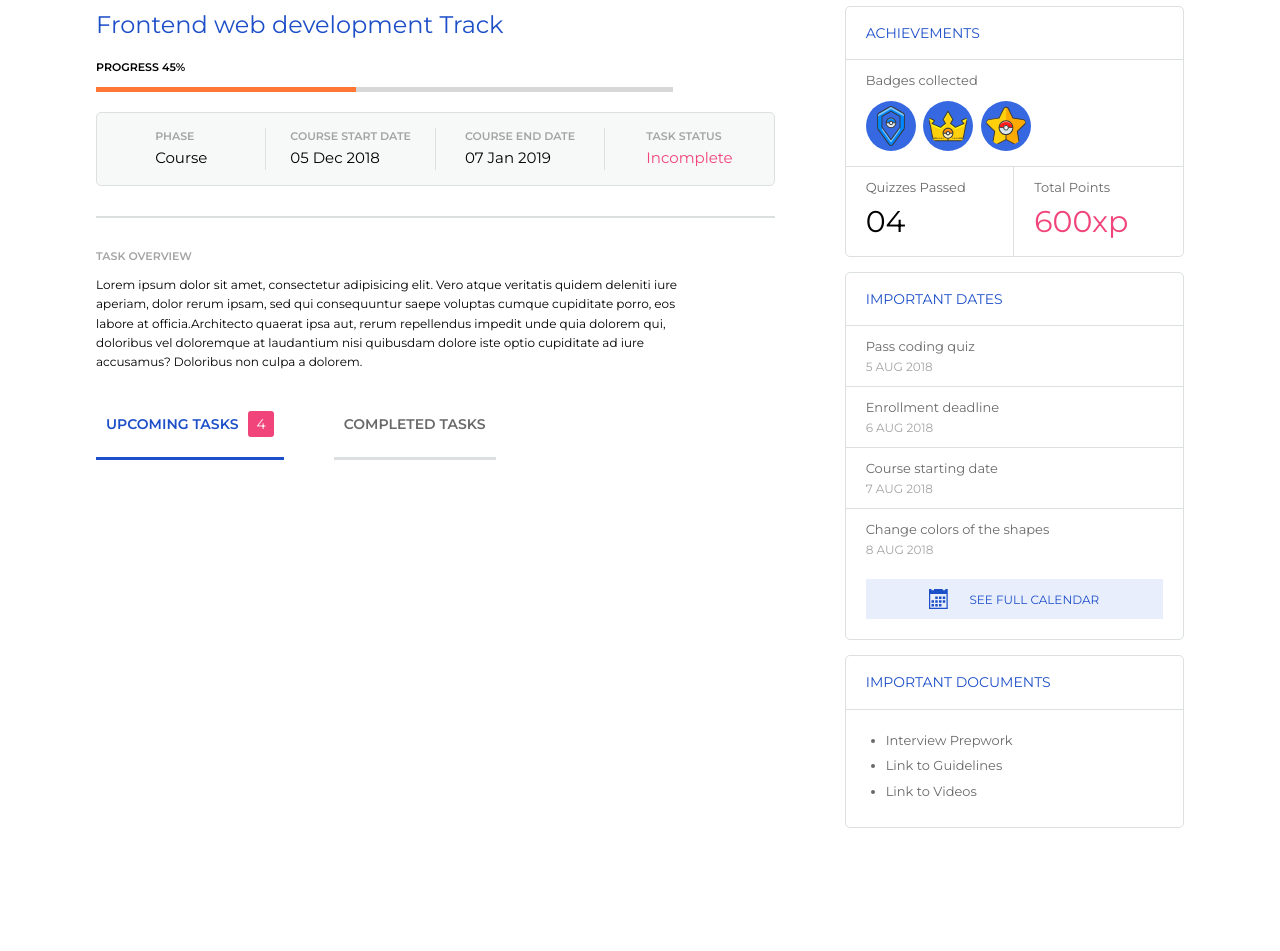
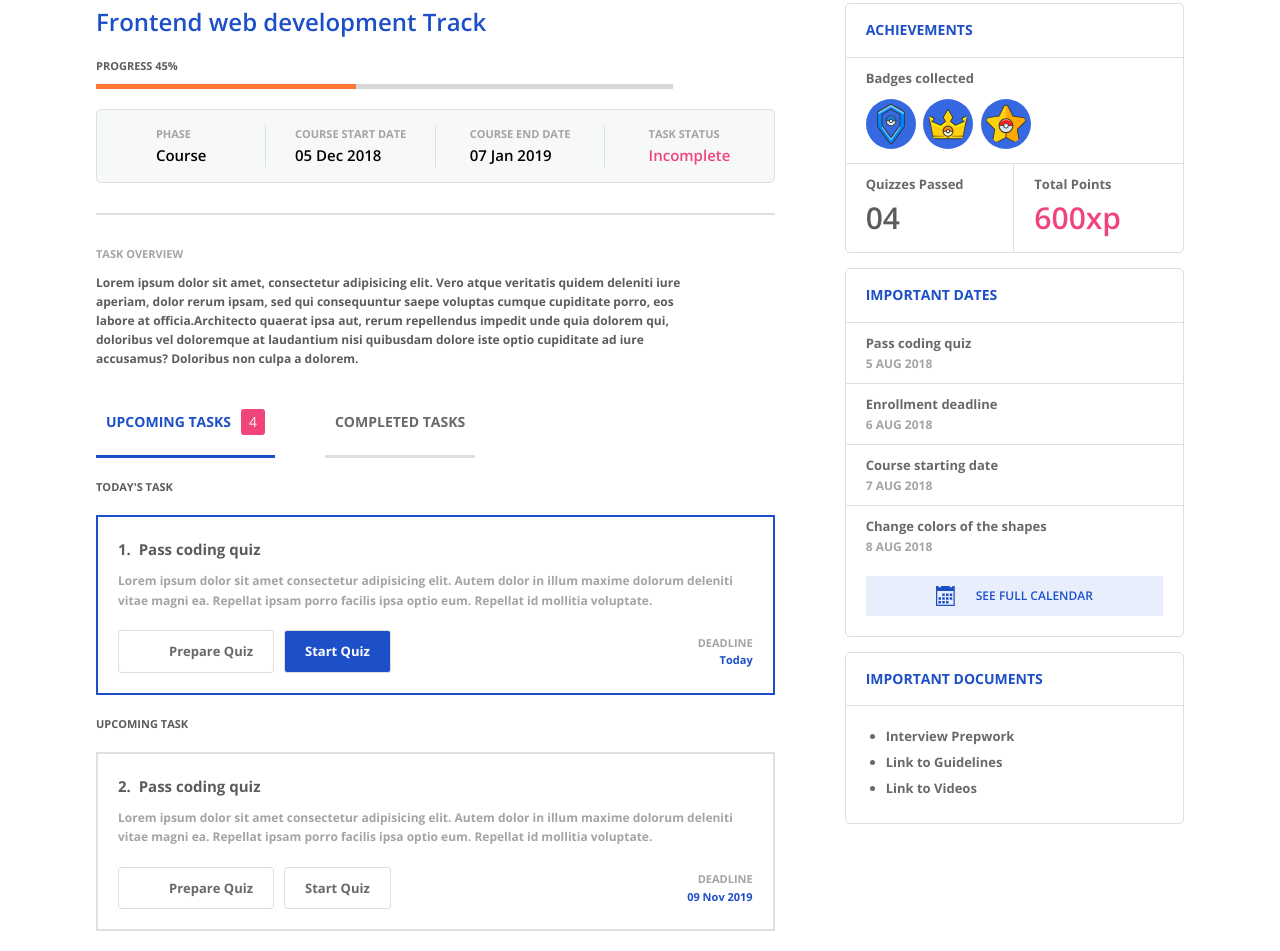
Before and after one commit to nursh/Trouse-Acadamy, a website: page index.html in a window 1280 px wide. Shown: the part 230-1181 px from the top of the page. Before the commit the page ends 1073 px from the top, so only its background shows below. Drawn offline with nearby package versions, Linux system fonts and the light colour scheme.

Commit message:
Finished with project

```diff
--- a/index.html
+++ b/index.html
@@ -5,7 +5,7 @@
     <meta name="viewport" content="width=device-width, initial-scale=1.0" />
     <meta http-equiv="X-UA-Compatible" content="ie=edge" />
     <link
-      href="https://fonts.googleapis.com/css?family=Montserrat:400,600,700"
+      href="https://fonts.googleapis.com/css?family=Open+Sans:400,600,700"
       rel="stylesheet"
     />
     <link rel="stylesheet" href="css/style.css" />
@@ -17,10 +17,10 @@
       <form action="#" class="search">
         <input type="text" class="search__input" placeholder="Search..." />
         <button class="search__button">
-            <svg class="search__icon">
-              <use xlink:href="img/sprite.svg#icon-search"></use>
-            </svg>
-          </button>
+          <svg class="search__icon">
+            <use xlink:href="img/sprite.svg#icon-search"></use>
+          </svg>
+        </button>
       </form>
 
       <nav class="nav">
@@ -28,7 +28,7 @@
           <li class="nav__item nav__item--active">
             <a href="#" class="nav__link">
               <svg class="nav__icon">
-                <use xlink:href="img/sprite.svg#icon-home3" ></use>
+                <use xlink:href="img/sprite.svg#icon-home3"></use>
               </svg>
               <span>Home</span>
             </a>
@@ -119,7 +119,9 @@
               <p class="info__text">Course</p>
             </div>
             <div class="info-item">
-              <h5 class="tiny-heading tiny-heading--light">Course Start date</h5>
+              <h5 class="tiny-heading tiny-heading--light">
+                Course Start date
+              </h5>
               <p class="info__text">05 Dec 2018</p>
             </div>
             <div class="info-item">
@@ -136,12 +138,15 @@
 
           <div class="overview">
             <h4 class="tiny-heading tiny-heading--light">Task Overview</h4>
-            <p class="overview__text">Lorem ipsum dolor sit amet, consectetur adipisicing elit.
-              Vero atque veritatis quidem deleniti iure aperiam, dolor rerum ipsam,
-              sed qui consequuntur saepe voluptas cumque cupiditate porro,
-              eos labore at officia.Architecto quaerat ipsa aut,
-              rerum repellendus impedit unde quia dolorem qui,
-              doloribus vel doloremque at laudantium nisi quibusdam dolore iste optio cupiditate ad iure accusamus? Doloribus non culpa a dolorem.</p>
+            <p class="overview__text">
+              Lorem ipsum dolor sit amet, consectetur adipisicing elit. Vero
+              atque veritatis quidem deleniti iure aperiam, dolor rerum ipsam,
+              sed qui consequuntur saepe voluptas cumque cupiditate porro, eos
+              labore at officia.Architecto quaerat ipsa aut, rerum repellendus
+              impedit unde quia dolorem qui, doloribus vel doloremque at
+              laudantium nisi quibusdam dolore iste optio cupiditate ad iure
+              accusamus? Doloribus non culpa a dolorem.
+            </p>
           </div>
 
           <div class="task-title">
@@ -153,6 +158,70 @@
               <h4 class="small-heading small-heading--gray">Completed Tasks</h4>
             </div>
           </div>
+
+          <div class="tasks">
+            <div class="task">
+              <h4 class="tiny-heading">Today's Task</h4>
+              <div class="task-card task-card--active">
+                <h3 class="task-card__title">1. &nbsp;Pass coding quiz</h3>
+                <p class="overview__text overview__text--light">
+                  Lorem ipsum dolor sit amet consectetur adipisicing elit. Autem
+                  dolor in illum maxime dolorum deleniti vitae magni ea.
+                  Repellat ipsam porro facilis ipsa optio eum. Repellat id
+                  mollitia voluptate.
+                </p>
+                <div class="task__info">
+                  <div class="task__buttons">
+                    <a href="#" class="task__button">
+                      <svg class="task__button__icon">
+                        <use xlink:href="img/sprite.svg#icon-new-message"></use>
+                      </svg>
+                      <span>Prepare Quiz</span>
+                    </a>
+                    <a href="#" class="task__button task__button--active"
+                      >Start Quiz</a
+                    >
+                  </div>
+
+                  <div class="task-deadline">
+                    <div class="tiny-heading tiny-heading--light tiny-heading--right">Deadline</div>
+                    <div class="tiny-heading tiny-heading--date tiny-heading--right">Today</div>
+                  </div>
+                </div>
+              </div>
+            </div>
+
+            <div class="task">
+              <h4 class="tiny-heading">Upcoming Task</h4>
+              <div class="task-card">
+                <h3 class="task-card__title">2. &nbsp;Pass coding quiz</h3>
+                <p class="overview__text overview__text--light">
+                  Lorem ipsum dolor sit amet consectetur adipisicing elit. Autem
+                  dolor in illum maxime dolorum deleniti vitae magni ea.
+                  Repellat ipsam porro facilis ipsa optio eum. Repellat id
+                  mollitia voluptate.
+                </p>
+                <div class="task__info">
+                  <div class="task__buttons">
+                    <a href="#" class="task__button">
+                      <svg class="task__button__icon">
+                        <use xlink:href="img/sprite.svg#icon-new-message"></use>
+                      </svg>
+                      <span>Prepare Quiz</span>
+                    </a>
+                    <a href="#" class="task__button">
+                      Start Quiz
+                    </a>
+                  </div>
+
+                  <div class="task-deadline">
+                    <div class="tiny-heading tiny-heading--light tiny-heading--right">Deadline</div>
+                    <div class="tiny-heading tiny-heading--date tiny-heading--right">09 Nov 2019</div>
+                  </div>
+                </div>
+              </div>
+            </div>
+          </div>
         </div>
 
         <div class="sidebar">
@@ -161,9 +230,21 @@
             <div class="sidebar__achievement__badges">
               <h4 class="sidebar__title">Badges collected</h4>
               <div class="sidebar__achievement__badges-icons">
-                <img src="img/blue-team.svg" alt="Blue team" class="sidebar__achievement__badges-icon">
-                <img src="img/crown.svg" alt="Crown badge" class="sidebar__achievement__badges-icon">
-                <img src="img/star-1.svg" alt="Star badge" class="sidebar__achievement__badges-icon">
+                <img
+                  src="img/blue-team.svg"
+                  alt="Blue team"
+                  class="sidebar__achievement__badges-icon"
+                />
+                <img
+                  src="img/crown.svg"
+                  alt="Crown badge"
+                  class="sidebar__achievement__badges-icon"
+                />
+                <img
+                  src="img/star-1.svg"
+                  alt="Star badge"
+                  class="sidebar__achievement__badges-icon"
+                />
               </div>
             </div>
             <div class="sidebar__achievement__section">
--- a/sass/abstracts/_variables.scss
+++ b/sass/abstracts/_variables.scss
@@ -15,3 +15,5 @@ $dark-off-white: darken($off-white, 10%);
 $icon-color: lighten($grey-light, 5%);
 $thin-border: .1rem solid $dark-off-white;
 $highlight-blue: lighten($blue-dark, 50%);
+
+$dark-text-color: darken($grey-dark, 5%);
--- a/sass/base/_base.scss
+++ b/sass/base/_base.scss
@@ -12,7 +12,7 @@ html {
 }
 
 body {
-  font-family: "Montserrat", sans-serif;
+  font-family: "Open Sans", sans-serif;
   line-height: 1.6;
 }
 
--- a/sass/base/_typography.scss
+++ b/sass/base/_typography.scss
@@ -2,7 +2,7 @@
   font-size: 1.4rem;
   color: $blue-dark;
   text-transform: uppercase;
-  font-weight: 600;
+  font-weight: 700;
 
   &--gray {
     color: $grey-dark;
@@ -13,8 +13,27 @@
 .tiny-heading {
   font-size: 1.1rem;
   text-transform: uppercase;
-  font-weight: 600;
-  color: darken($grey-dark, 50%);
+  font-weight: 700;
+  color: $dark-text-color;
+
+  &--light {
+    color: $grey-light;
+  }
+
+  &--date {
+    color: $blue-dark;
+    text-transform: capitalize;
+  }
+
+  &--right {
+    text-align: right;
+  }
+}
+
+.overview__text {
+  font-size: 1.2rem;
+  margin-top: 1rem;
+  font-weight: 700;
 
   &--light {
     color: $grey-light;
--- a/sass/components/_content.scss
+++ b/sass/components/_content.scss
@@ -2,7 +2,7 @@
   &__title {
     color: $blue-dark;
     font-size: 2.4rem;
-    font-weight: 400;
+    font-weight: 600;
   }
 }
 
@@ -13,9 +13,5 @@
 
 .overview {
   width: 90%;
-  font-size: 1.2rem;
-
-  &__text {
-    margin-top: 1rem;
-  }
+  color: $dark-text-color;
 }
--- a/sass/components/_info.scss
+++ b/sass/components/_info.scss
@@ -5,6 +5,7 @@
   border-radius: .5rem;
   display: flex;
   background-color: $off-white;
+  font-weight: 600;
 
   &-item {
     flex: 1;
--- a/sass/components/_navigation.scss
+++ b/sass/components/_navigation.scss
@@ -21,6 +21,7 @@
   &__link {
     display: flex;
     align-items: center;
+    font-weight: 600;
 
 
     &:visited,
--- a/sass/components/_pages.scss
+++ b/sass/components/_pages.scss
@@ -7,6 +7,7 @@
   border: $thin-border;
   background-color: $off-white;
   color: $grey-dark;
+  font-weight: 700;
 
 
   &__title {
--- a/sass/components/_sidebar.scss
+++ b/sass/components/_sidebar.scss
@@ -2,6 +2,8 @@
 
   &__text {
     font-size: 3rem;
+    color: $dark-text-color;
+    font-weight: 600;
   }
 
   &__text--pink {
@@ -11,23 +13,18 @@
   &__title {
     font-size: 1.3rem;
     color: $grey-dark;
+    font-weight: 700;
   }
 
   &__heading {
-
     padding: 1.5rem 2rem;
     border-bottom: $thin-border;
   }
 
   &__subheading {
-    font-weight: 400;
+    font-weight: 700;
     font-size: 1.2rem;
     color: $grey-light;
-  }
-
-  &__title,
-  &__heading {
-    font-weight: 400;
   }
 
   & > * {
@@ -61,6 +58,7 @@
     & span {
       display: inline-block;
       padding-left: 2rem;
+      font-weight: 600;
     }
   }
 
--- /dev/null
+++ b/sass/components/_tasks.scss
@@ -0,0 +1,71 @@
+.tasks {
+  margin: 2rem 0;
+}
+
+.task-card {
+  margin: 2rem 0;
+  padding: 2rem;
+  border: .2rem solid $dark-off-white;
+
+  &__title {
+    font-size: 1.5rem;
+    color: $dark-text-color;
+  }
+
+  &--active {
+    border-color: $blue-dark;
+  }
+
+  &:hover {
+    border-color: $blue-dark;
+  }
+}
+
+.task {
+
+  &__info {
+    margin-top: 2rem;
+    display: flex;
+    justify-content: space-between;
+    align-items: center;
+  }
+
+  &__buttons {
+    display: flex;
+  }
+
+  &__button {
+    display: flex;
+    align-items: center;
+    justify-content: center;
+    color: $grey-dark;
+    font-size: 1.3rem;
+    padding: 1rem 2rem;
+    border: $thin-border;
+    border-radius: .3rem;
+    text-decoration: none;
+    font-weight: 700;
+
+    &__icon {
+      height: 1.5rem;
+      width: 1.5rem;
+      fill: $grey-light;
+      margin-right: 1.5rem;
+    }
+
+    &:not(:last-child) {
+      margin-right: 1rem;
+    }
+
+    &:hover,
+    &--active {
+      color: #fff;
+      background-color: $blue-dark;
+    }
+
+    &:hover &__icon {
+      fill: #fff;
+    }
+  }
+
+}
--- a/sass/components/_user-profile.scss
+++ b/sass/components/_user-profile.scss
@@ -4,6 +4,7 @@
   margin-left: 1.5rem;
   padding: .4rem 1.5rem;
   border: 0.01rem solid darken($off-white, 10%);
+  font-weight: 700;
 
 
   &__icon {
--- a/sass/main.scss
+++ b/sass/main.scss
@@ -13,6 +13,7 @@
 @import "components/info";
 @import "components/progress";
 @import "components/task-title";
+@import "components/tasks";
 
 @import "layout/header";
 @import "layout/container";
```
Also changed, not shown: css/style.css, img/sprite.svg.
